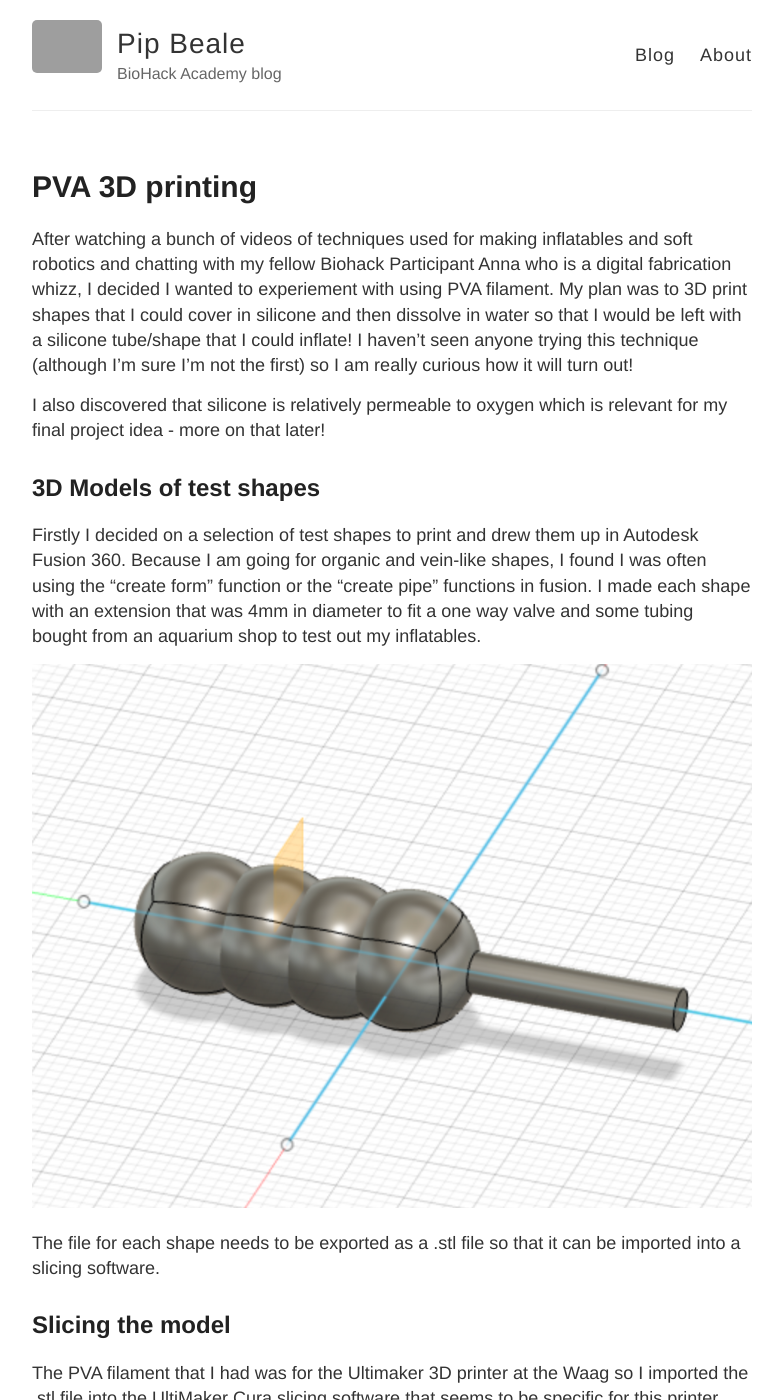
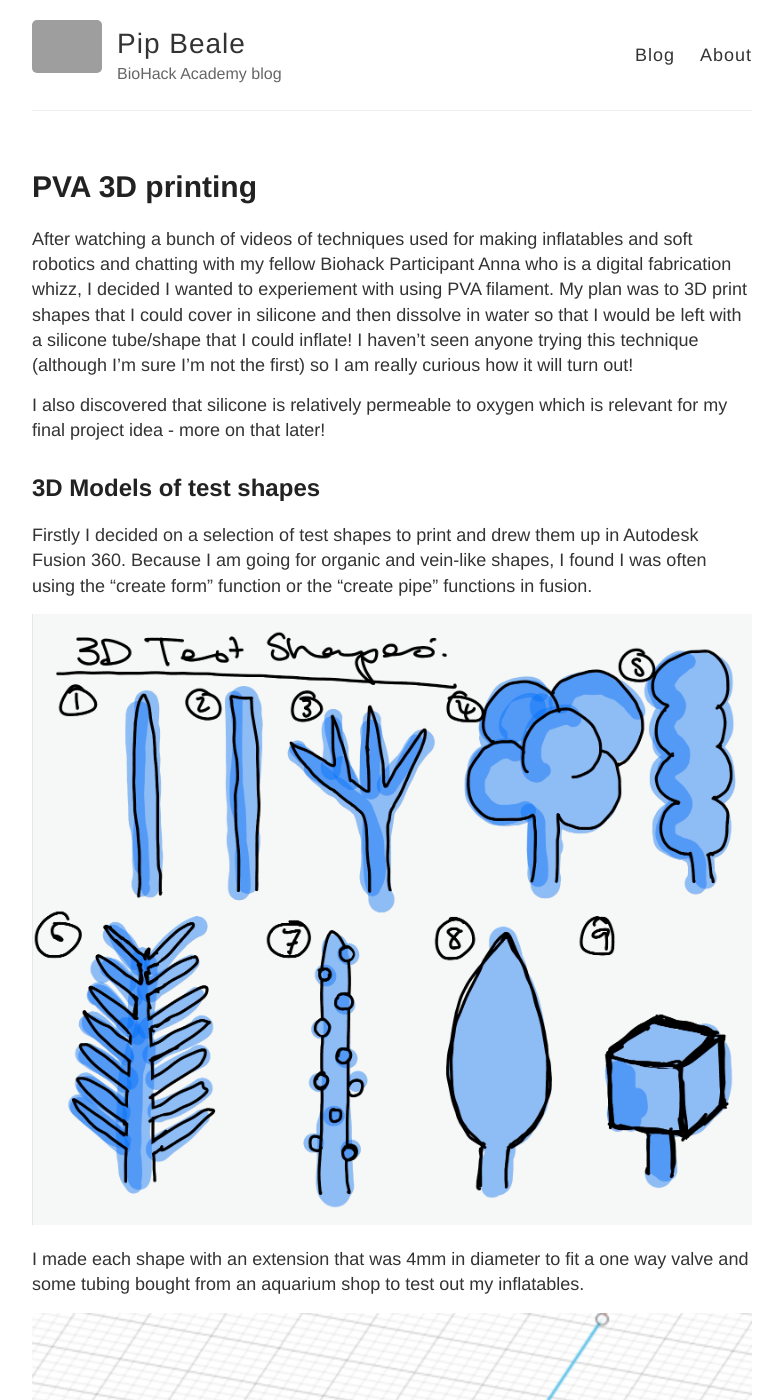
Before and after one commit to pipbeale/pipbeale.github.io, a Jekyll site: the page built from _posts/2023-3-15-PVAprinting.md, in a window 1280 px wide and 1400 px high. Shown: the whole window, without its empty margins (248-1031 px from the left). Built offline with Jekyll 4.4.1, drawn with Linux system fonts in a browser that asks for light colours; grey boxes are pictures that could not be loaded.

Commit message:
added an image

```diff
--- a/_posts/2023-3-15-PVAprinting.md
+++ b/_posts/2023-3-15-PVAprinting.md
@@ -8,7 +8,11 @@ I also discovered that silicone is relatively permeable to oxygen which is relev
 
 ## 3D Models of test shapes
 
-Firstly I decided on a selection of test shapes to print and drew them up in Autodesk Fusion 360. Because I am going for organic and vein-like shapes, I found I was often using the "create form" function or the "create pipe" functions in fusion. I made each shape with an extension that was 4mm in diameter to fit a one way valve and some tubing bought from an aquarium shop to test out my inflatables.
+Firstly I decided on a selection of test shapes to print and drew them up in Autodesk Fusion 360. Because I am going for organic and vein-like shapes, I found I was often using the "create form" function or the "create pipe" functions in fusion.
+
+![name](/images/PVAtestdesigns.png)
+
+I made each shape with an extension that was 4mm in diameter to fit a one way valve and some tubing bought from an aquarium shop to test out my inflatables.
 
 ![name](/images/PVAtest3Dmodel.png)
 
```
Also changed, not shown: images/PVAtestdesigns.png (added).
